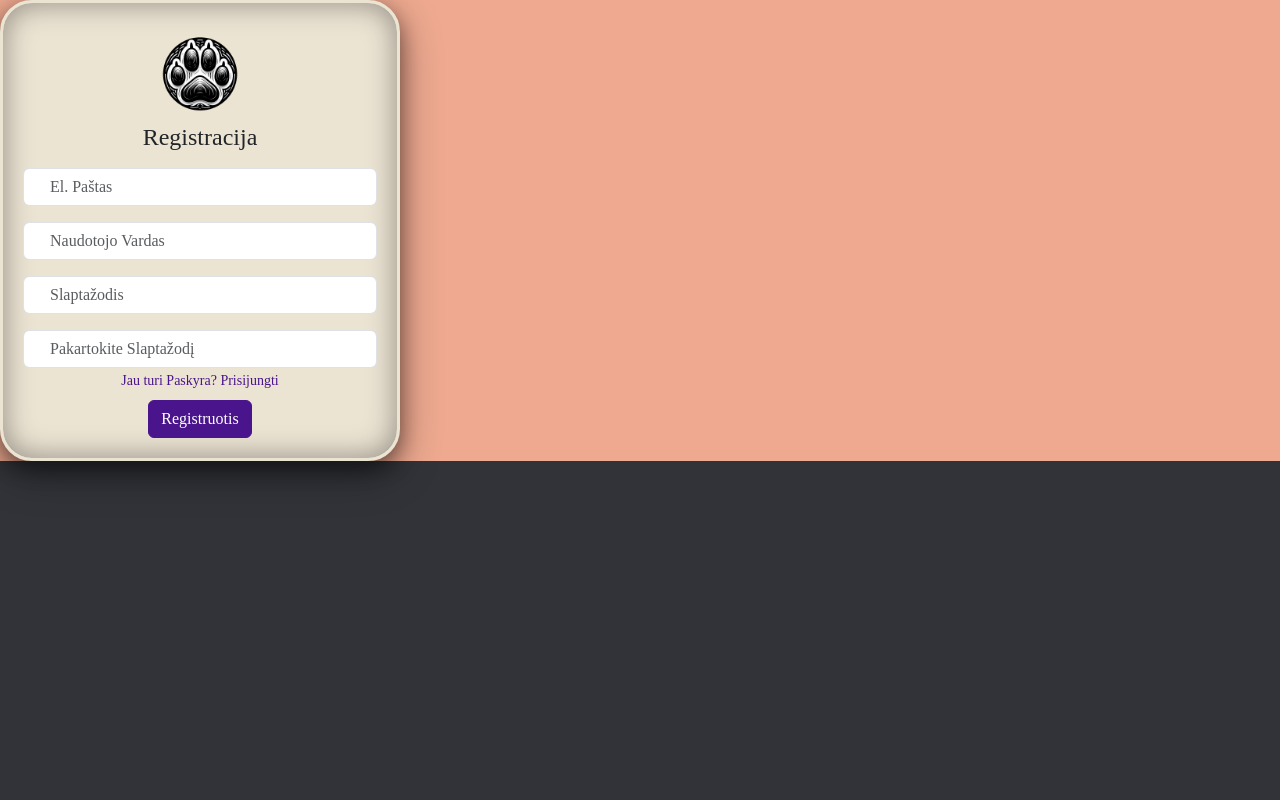
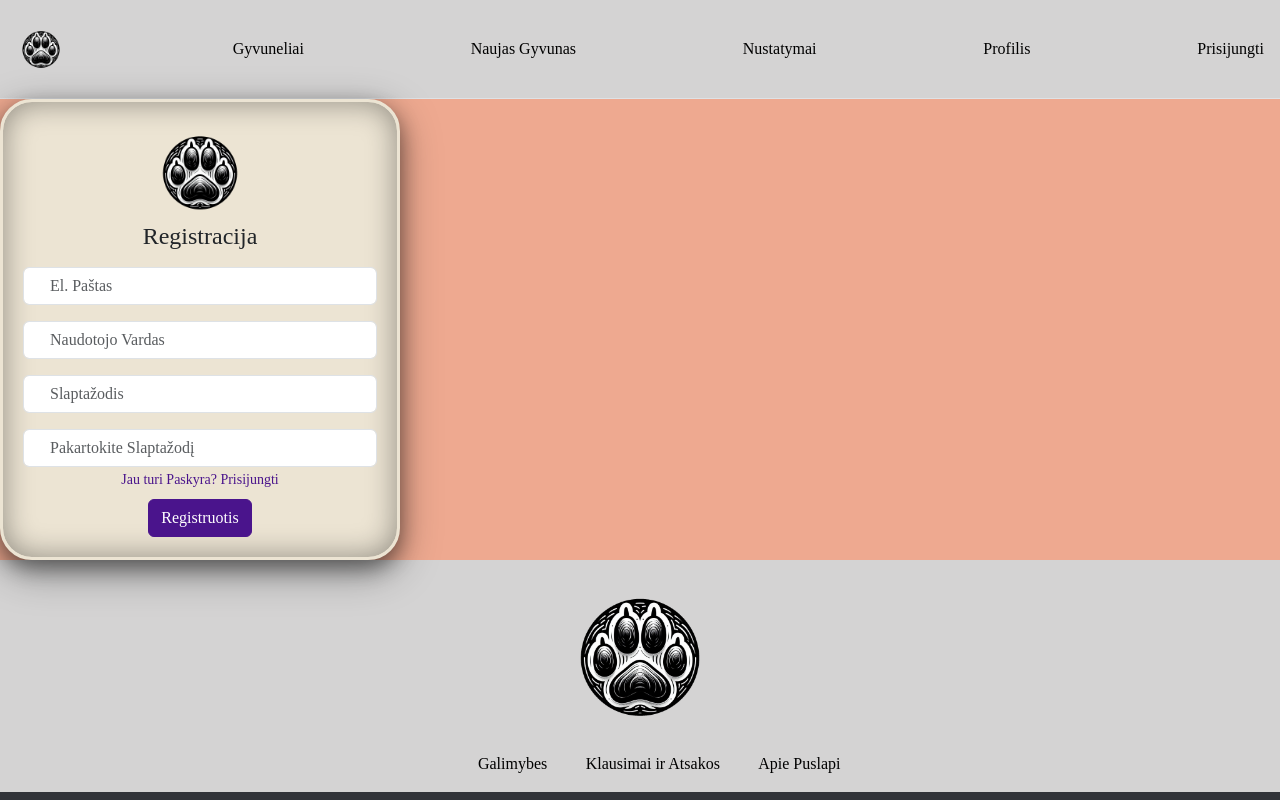
Before and after one commit to odilijus-grinkas/pet_adoption, a React (Vite) app in the folder client/: page /Register in a window 1280 px wide. Built offline with nearby package versions, Linux system fonts and the light colour scheme; a web font is replaced by a local one.

Commit message:
header and footer arc is over chat

```diff
--- a/client/src/components/auth/Login.tsx
+++ b/client/src/components/auth/Login.tsx
@@ -2,8 +2,8 @@ import './auth.scss';
 import logo from './assets/logo.png';
 import { Link } from 'react-router-dom';
 import { useState } from "react";
-import LoginHeader from './header/LoginHeader'
-import LoginFooter from './header/LoginFooter'
+import DeinoroHeader from './header/DeinoroHeader'
+import DeinoroFooter from './header/DeinoroFooter'
 import { ValdiationLogin } from '../Inputs/Validation';
 
 const Login = () => {
@@ -59,7 +59,7 @@ const Login = () => {
 
     return (
       <section>
-        <LoginHeader/>
+        <DeinoroHeader/>
       <section className='Loginsection'>
         <div className="card">
           <div className="text-center intro">
@@ -89,7 +89,7 @@ const Login = () => {
           </div>
         </div>
       </section>
-      <LoginFooter/>
+      <DeinoroFooter/>
     </section>
     );
 };
--- a/client/src/components/auth/Register.tsx
+++ b/client/src/components/auth/Register.tsx
@@ -1,6 +1,8 @@
 import './auth.scss'; // Import SCSS file
 import logo from './assets/logo.png';
 import { Link } from 'react-router-dom';
+import DeinoroHeader from './header/DeinoroHeader'
+import DeinoroFooter from './header/DeinoroFooter'
 import { useState } from "react";
 import { ValidationRegister } from '../Inputs/Validation';
 
@@ -57,6 +59,7 @@ const Register = () => {
 
   return (
     <section>
+      <DeinoroHeader/>
       <div className="card">
         <div className="text-center intro">
           <img src={logo} alt="Logo" width="100" height="100" />
@@ -96,6 +99,7 @@ const Register = () => {
         </form>
         <div className="d-flex justify-content-between"></div>
       </div>
+      <DeinoroFooter/>
     </section>
   );
 };
--- a/client/src/components/auth/auth.scss
+++ b/client/src/components/auth/auth.scss
@@ -5,7 +5,7 @@
     display: flex;
     justify-content: center;
     align-items: center;
-    height: 75vh;
+    height: 100vh;
 }
 
 
--- a/client/src/components/auth/header/LoginFooter.tsx
+++ b/client/src/components/auth/header/DeinoroFooter.tsx
@@ -2,10 +2,10 @@ import '../auth.scss'
 import logo from '../assets/logo.png';
 import './Footer.scss';
 
-function Footer() {
+function DeinoroFooter() {
   return (
 <footer className="footerbackground py-3">
-    <p className="logospace text-center text-body-secondary"><img className="logo" src={logo} alt="Logo" /></p>
+    <p className="text-center text-body-secondary"><img className="logo" src={logo} alt="Logo" /></p>
       <div className='FooterlinkNav'>
 <a className= "FooterLink" href="#">Galimybes</a>
 <a className= "FooterLink" href="#">Klausimai ir Atsakos</a>
@@ -14,4 +14,4 @@ function Footer() {
   </footer>
   )
 }
-export default Footer
+export default DeinoroFooter
--- a/client/src/components/auth/header/LoginHeader.tsx
+++ b/client/src/components/auth/header/DeinoroHeader.tsx
@@ -2,7 +2,7 @@ import '../auth.scss'
 import logo from '../assets/logo.png';
 import './header.scss';
 
-const LoginHeader = () => {
+const DeinoroHeader = () => {
     return (
 
             <header className="headerbackground p-3  border-bottom">
@@ -22,4 +22,4 @@ const LoginHeader = () => {
 
     )
 }
-export default LoginHeader;
+export default DeinoroHeader;
--- a/client/src/components/auth/header/Footer.scss
+++ b/client/src/components/auth/header/Footer.scss
@@ -1,6 +1,7 @@
 .footerbackground{
     width: 100%;
     background-color: #d4d3d3;
+    margin-top: auto;
 }
 
 .logo{
--- a/client/src/primary_comps/Index.tsx
+++ b/client/src/primary_comps/Index.tsx
@@ -1,6 +1,6 @@
 import { useEffect, useState } from "react";
-import LoginHeader from "../components/auth/header/LoginHeader";
-import LoginFooter from "../components/auth/header/LoginFooter";
+import DeinoroHeader from "../components/auth/header/DeinoroHeader";
+import DeinoroFooter from "../components/auth/header/DeinoroFooter";
 
 export default function Index() {
   // const [data, setData] = useState([]);
@@ -58,7 +58,7 @@ export default function Index() {
 
   return (
     <>
-    <LoginHeader/>
+    <DeinoroHeader/>
       <h1>Working index page, give me components</h1>
       <div>
         <h3>Fetched Data:</h3>
@@ -99,7 +99,7 @@ export default function Index() {
             <div key={index}>{key}: {userData[key]}</div>
           ))
         : null}
-        <LoginFooter/>
+        <DeinoroFooter/>
     </>
   );
 }
```
Also changed, not shown: client/src/components/Layout/layout.scss (line endings or trailing spaces).
